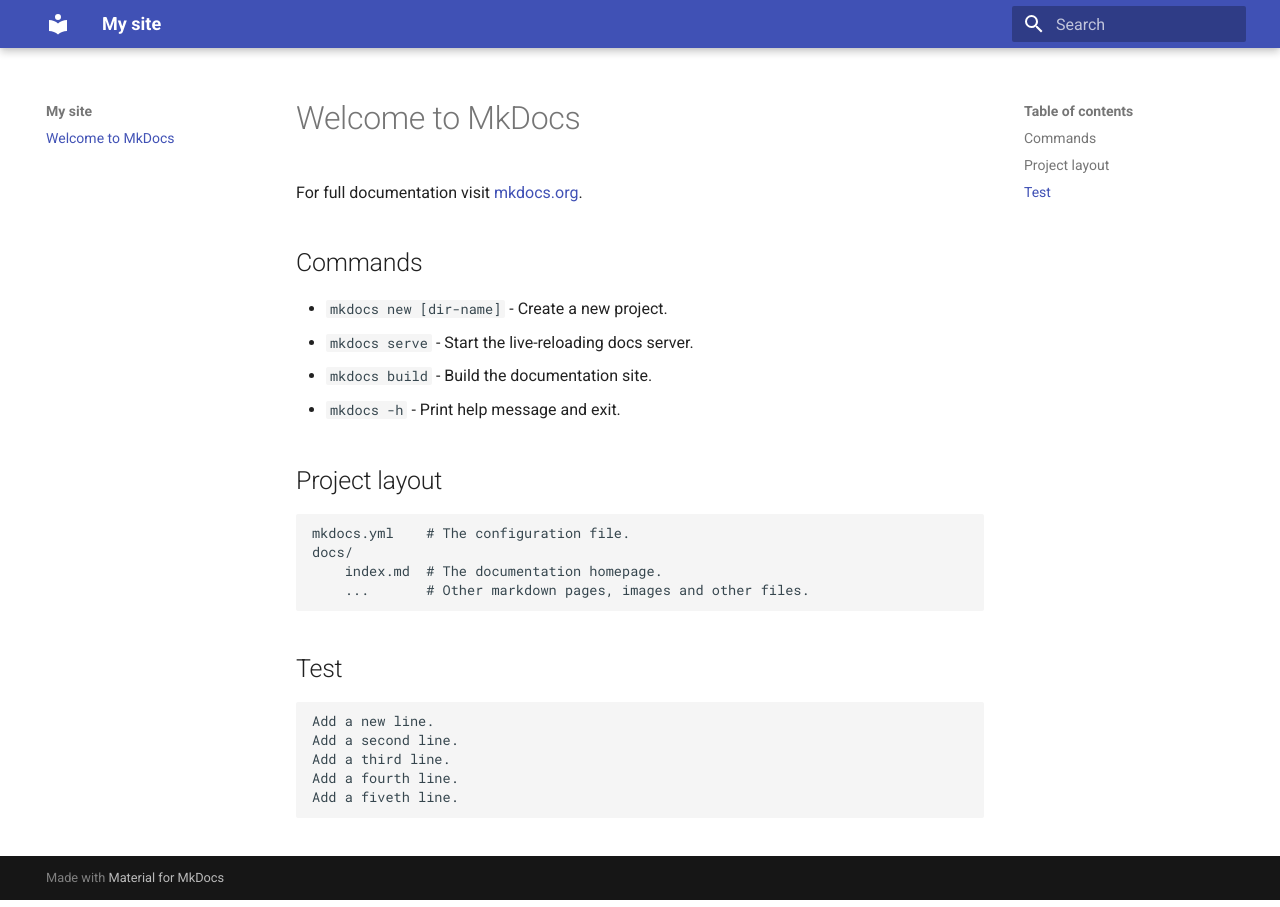
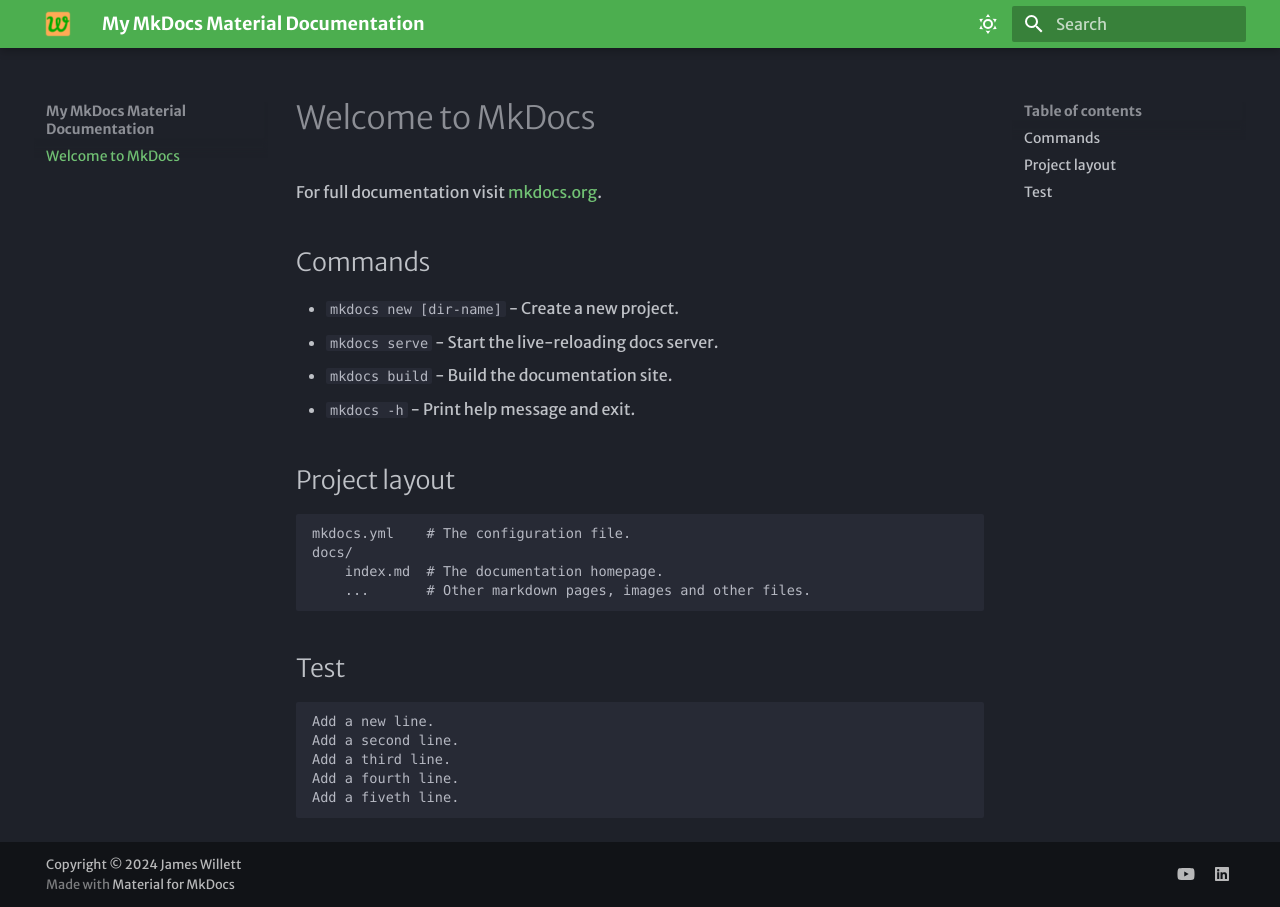
Before and after one commit to PurrPurrCat/PurrPurrCat.github.io, an MkDocs documentation site: the page built from docs/index.md, in a window 1280 px wide. Built offline with MkDocs 1.6.1 and Material for MkDocs 9.7.7, drawn with Linux system fonts in a browser that asks for light colours; some web fonts are replaced.

Commit message:
Copy demo from James Willett.

```diff
--- a/mkdocs.yml
+++ b/mkdocs.yml
@@ -1,4 +1,57 @@
-site_name: My site
-site_url: https://github.com/PurrPurrCat/PurrPurrCat.github.io/tree/gh-pages
+site_name: My MkDocs Material Documentation
+site_url: https://sitename.example
 theme:
   name: material
+  font:
+    text: Merriweather Sans
+    code: Red Hat Mono
+  logo: assets/logo.png
+  favicon: assets/favicon.ico
+  features:
+    - navigation.footer
+  palette:
+    # Dark Mode
+    - scheme: slate
+      toggle:
+        icon: material/weather-sunny
+        name: Dark mode
+      primary: green
+      accent: deep purple
+
+    # Light Mode
+    - scheme: default
+      toggle:
+        icon: material/weather-night
+        name: Light mode
+      primary: blue
+      accent: deep orange
+
+markdown_extensions:
+  - attr_list
+  - pymdownx.emoji:
+      emoji_index: !!python/name:material.extensions.emoji.twemoji
+      emoji_generator: !!python/name:material.extensions.emoji.to_svg
+  - pymdownx.highlight:
+      anchor_linenums: true
+      line_spans: __span
+      pygments_lang_class: true
+  - pymdownx.inlinehilite
+  - pymdownx.snippets
+  - pymdownx.superfences:
+      custom_fences:
+        - name: mermaid
+          class: mermaid
+          format: !!python/name:pymdownx.superfences.fence_code_format
+  - pymdownx.tabbed:
+      alternate_style: true
+  - admonition
+  - pymdownx.details
+
+extra:
+  social:
+    - icon: fontawesome/brands/youtube
+      link: https://youtube.com/@james-willett
+    - icon: fontawesome/brands/linkedin
+      link: https://linkedin.com/in/willettjames
+
+copyright: Copyright &copy; 2024 James Willett
```
Also changed, not shown: docs/assets/WechatIMG26.jpg (added), docs/assets/favicon.ico (added), docs/assets/logo.png (added).
